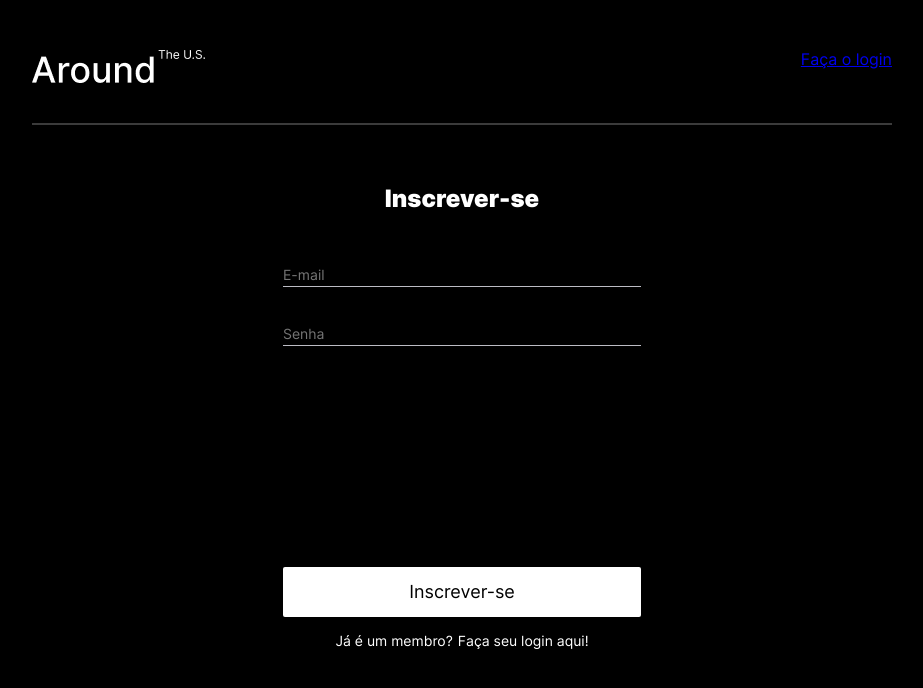
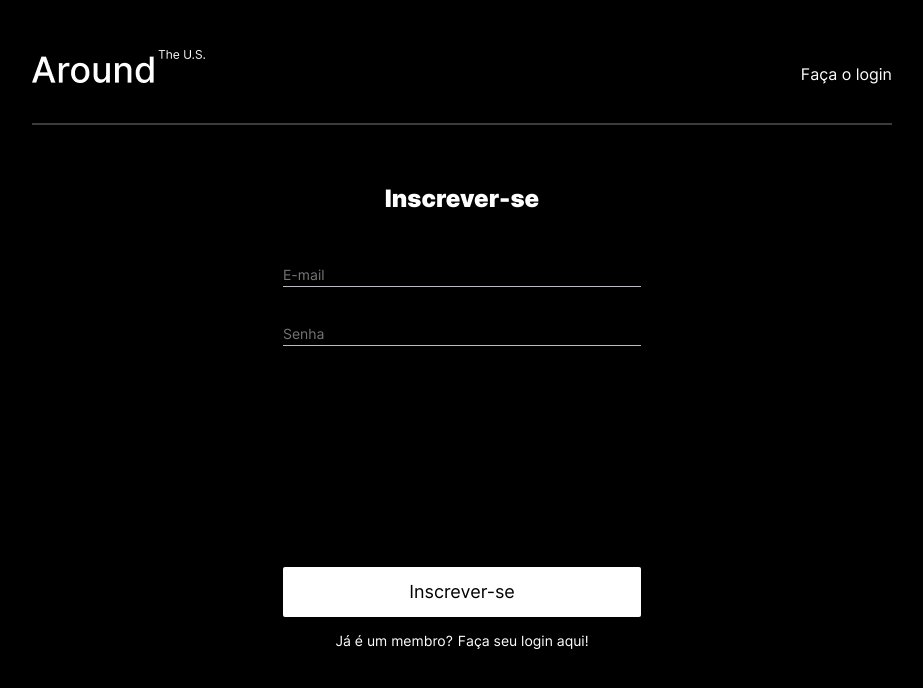
Before and after one commit to MaikonCorrea/web_project_around_auth, a React (Create React App) app: page /register in a window 1280 px wide. Shown: the top 688 px of the page, without its empty margins (178-1101 px from the left). Built offline with nearby package versions, Linux system fonts and the light colour scheme; no server answers.

Commit message:
changing class names in header.js

```diff
--- a/src/components/Header.js
+++ b/src/components/Header.js
@@ -1,8 +1,8 @@
-import {Link, useLocation} from 'react-router-dom'
+import { Link, useLocation } from "react-router-dom";
 
 import headerLogo from "../images/Vector_Around.png";
 
-export default function Header({ isLoggedIn }) {
+export default function Header({ isLoggedIn, handleLogout }) {
   const location = useLocation();
 
   return (
@@ -10,23 +10,25 @@ export default function Header({ isLoggedIn }) {
       <header className="header">
         <div className="header__container">
           <img className="header__logo" src={headerLogo} alt="logo do site" />
-          <div className="header__discription">
-          {location.pathname === '/login' && (
-            <Link to="/login" className="header__button">
+          <div className="header__menu">
+            {location.pathname === "/login" && (
+              <Link to="/login" className="header__menu-button">
                 Entrar
               </Link>
             )}
 
-          {location.pathname === '/register' && (
-            <Link to="/register" className="header__button">
+            {location.pathname === "/register" && (
+              <Link to="/register" className="header__menu-button">
                 Faça o login
               </Link>
             )}
 
-          {isLoggedIn && location.pathname === '/profile' && (
+            {isLoggedIn && location.pathname === "/profile" && (
               <>
-              <p className="header__subtitle">exemplo@gmail.com</p>
-              <button className="header__button">Sair</button>
+                <p className="header__menu-email">exemplo@gmail.com</p>
+                <button onClick={handleLogout} className="header__menu-button">
+                  Sair
+                </button>
               </>
             )}
           </div>
```
Lines whose indentation alone changed are shown as unchanged.
